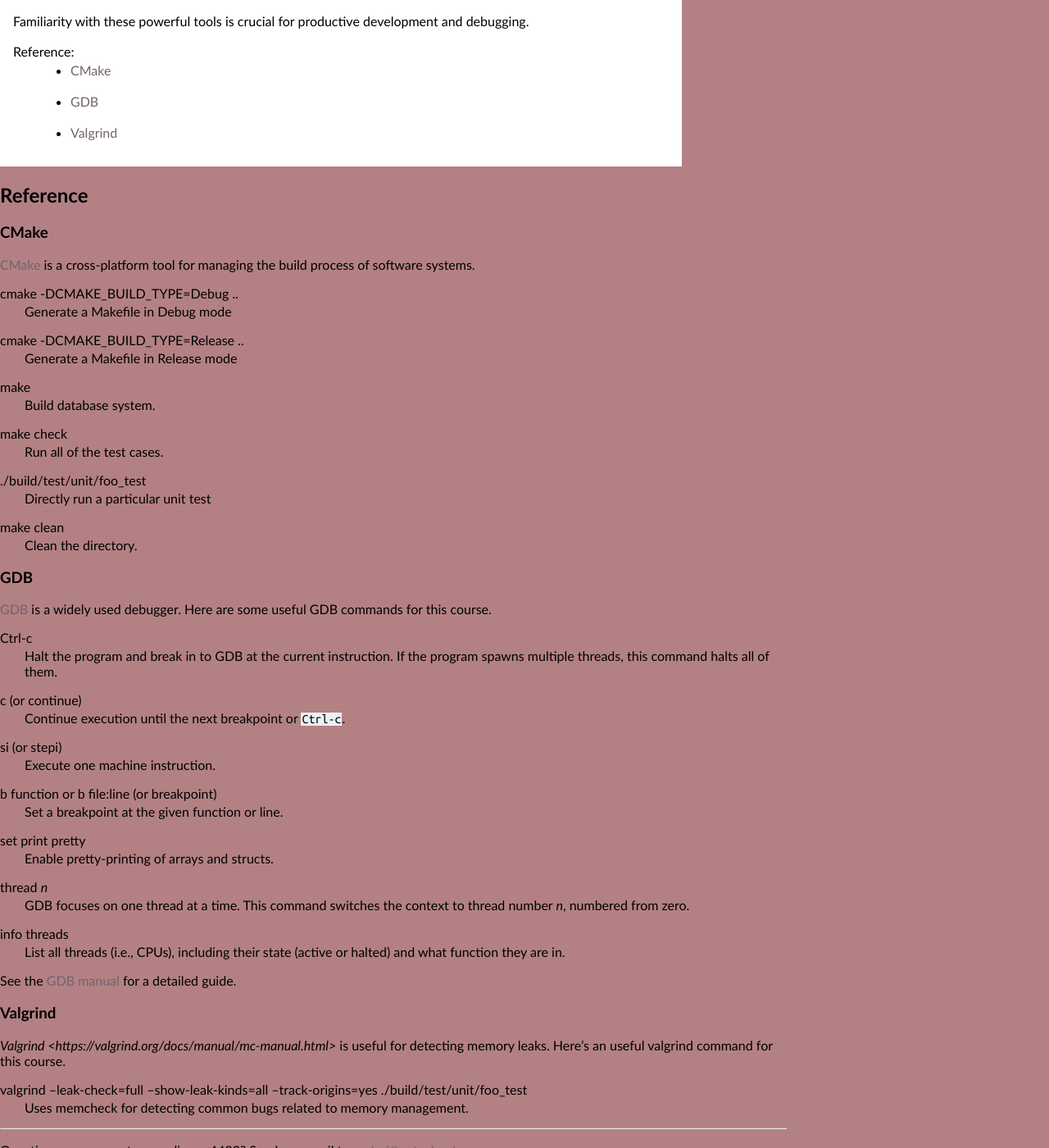
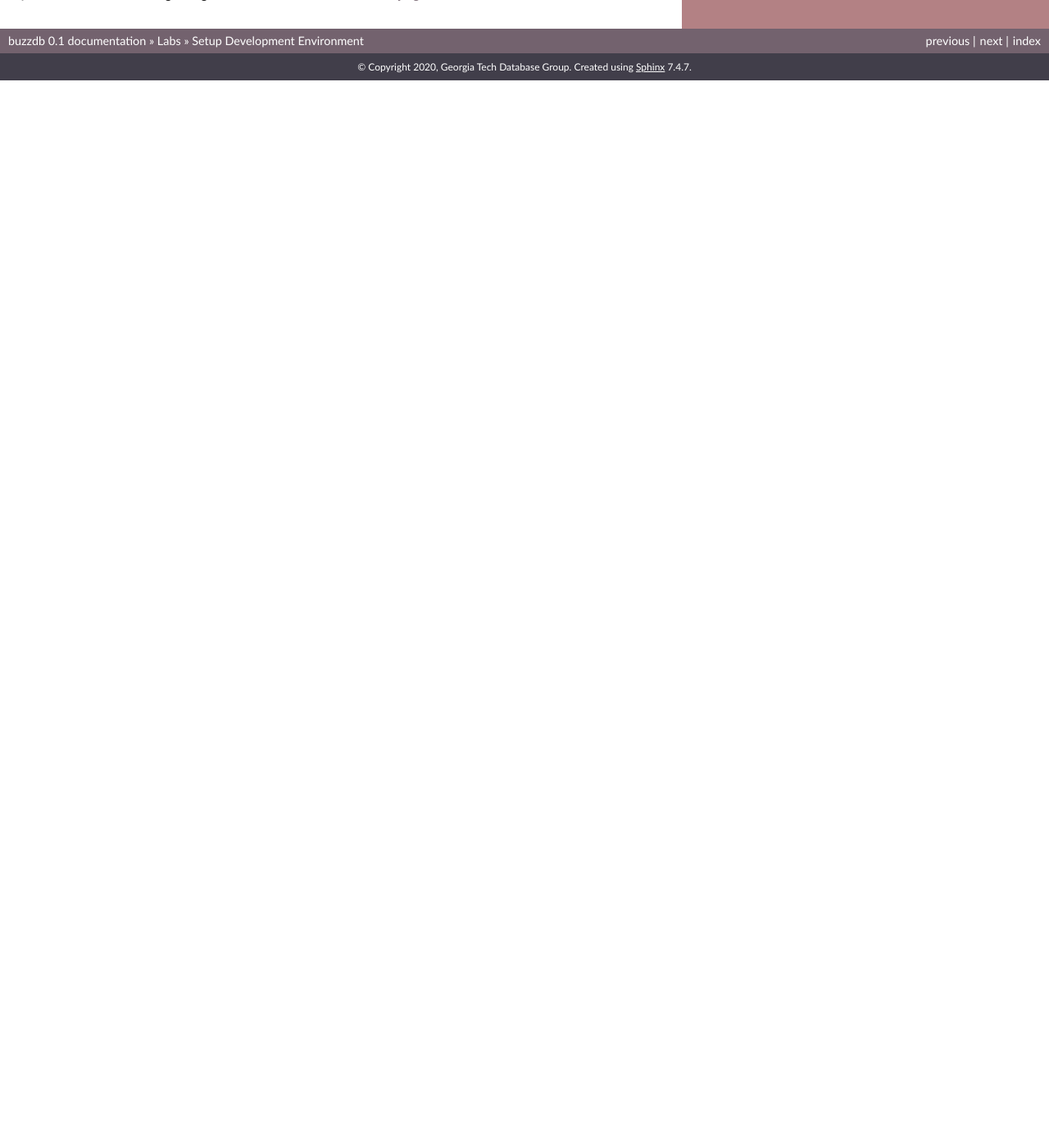
Before and after one commit to hershd23/buzzdb-docs, a Sphinx documentation site: the page built from docs/labs/setup.rst, in a window 1280 px wide and 1400 px high, scrolled down 1602 px. Shown: the whole window at 82% size. Built offline with Sphinx 7.4.7, drawn with Linux system fonts in a browser that asks for light colours; pages that are not in the unit, such as notebooks, are missing from menus; after the commit the page ends 1700 px from its top, so only the background shows below that; some of the changed text lies outside the part shown.

Commit message:
Update setup.rst

```diff
--- a/docs/labs/setup.rst
+++ b/docs/labs/setup.rst
@@ -114,7 +114,7 @@
 
 We recommend using `VSCode <https://code.visualstudio.com/>`_ for the programming assignments.
 
-#. Here's a guide for `Getting started with VSCode<https://code.visualstudio.com/docs>`_.
+#. Here's a guide for `Getting started with VSCode <https://code.visualstudio.com/docs>`_.
 
 #. Install these two extensions in VSCode:
     - `C++ <https://marketplace.visualstudio.com/items?itemName=ms-vscode.cpptools>`_
@@ -124,72 +124,6 @@
 
 #. VSCode comes with a built-in terminal.
 
-Tool Guide
-----------
-
-Familiarity with these powerful tools is crucial for productive development and debugging.
-
-.. note::
-
-    Reference:
-      - `CMake <#cmake>`__
-      - `GDB <#gdb>`__
-      - `Valgrind <#valgrind>`__
-
-Reference
----------
-
-CMake
-~~~~~
-
-`CMake <https://cmake.org/>`_ is a cross-platform tool for managing the build process of software systems.
-
-cmake -DCMAKE_BUILD_TYPE=Debug ..
-    Generate a Makefile in Debug mode
-cmake -DCMAKE_BUILD_TYPE=Release ..
-    Generate a Makefile in Release mode
-make
-    Build database system.
-make check
-    Run all of the test cases.
-./build/test/unit/foo_test
-    Directly run a particular unit test
-make clean
-    Clean the directory.
-
-GDB
-~~~
-
-`GDB <https://www.gnu.org/software/gdb/>`_ is a widely used debugger. Here are some useful GDB commands for this course.
-
-Ctrl-c
-    Halt the program and break in to GDB at the current instruction.
-    If the program spawns multiple threads, this command halts all of them.
-c (or continue)
-    Continue execution until the next breakpoint or ``Ctrl-c``.
-si (or stepi)
-    Execute one machine instruction.
-b function or b file\:line (or breakpoint)
-    Set a breakpoint at the given function or line.
-set print pretty
-    Enable pretty-printing of arrays and structs.
-thread *n*
-    GDB focuses on one thread at a time. This command switches the context
-    to thread number *n*, numbered from zero.
-info threads
-    List all threads (i.e., CPUs), including their state (active or
-    halted) and what function they are in.
-
-See the `GDB manual <http://sourceware.org/gdb/current/onlinedocs/gdb/>`__ for a detailed guide.
-
-Valgrind
-~~~~~~~~
-
-`Valgrind <https://valgrind.org/docs/manual/mc-manual.html>` is useful for detecting memory leaks. Here's an useful valgrind command for this course.
-
-valgrind --leak-check=full --show-leak-kinds=all --track-origins=yes ./build/test/unit/foo_test
-    Uses memcheck for detecting common bugs related to memory management.
-
 --------------
 
 Questions or comments regarding cs4420?
```
